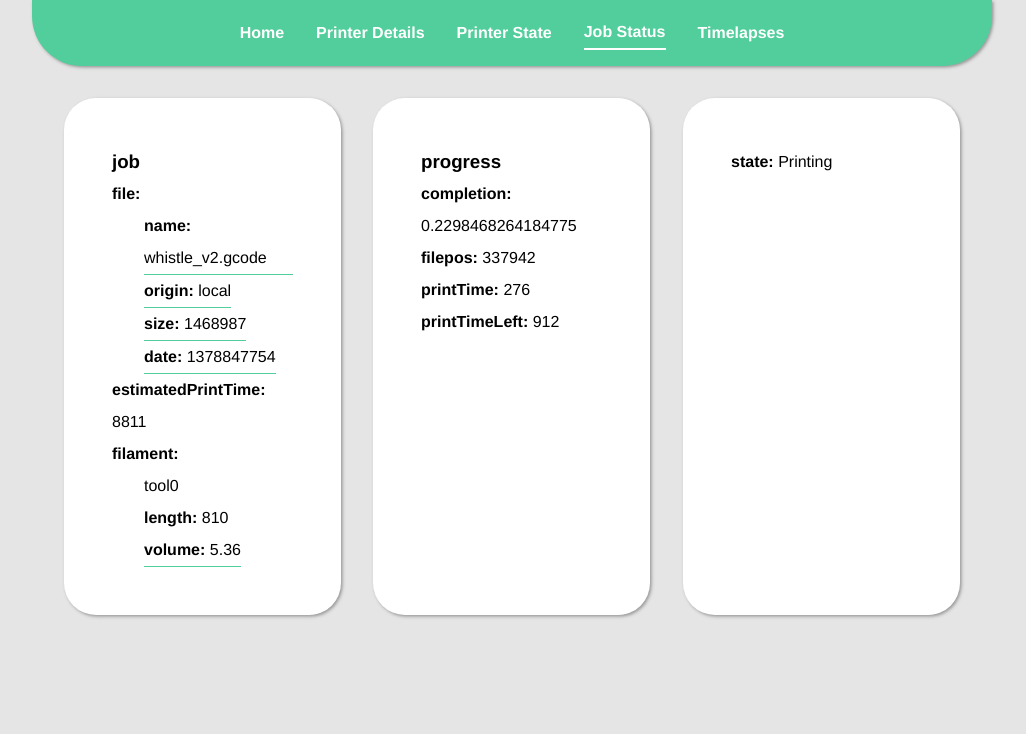
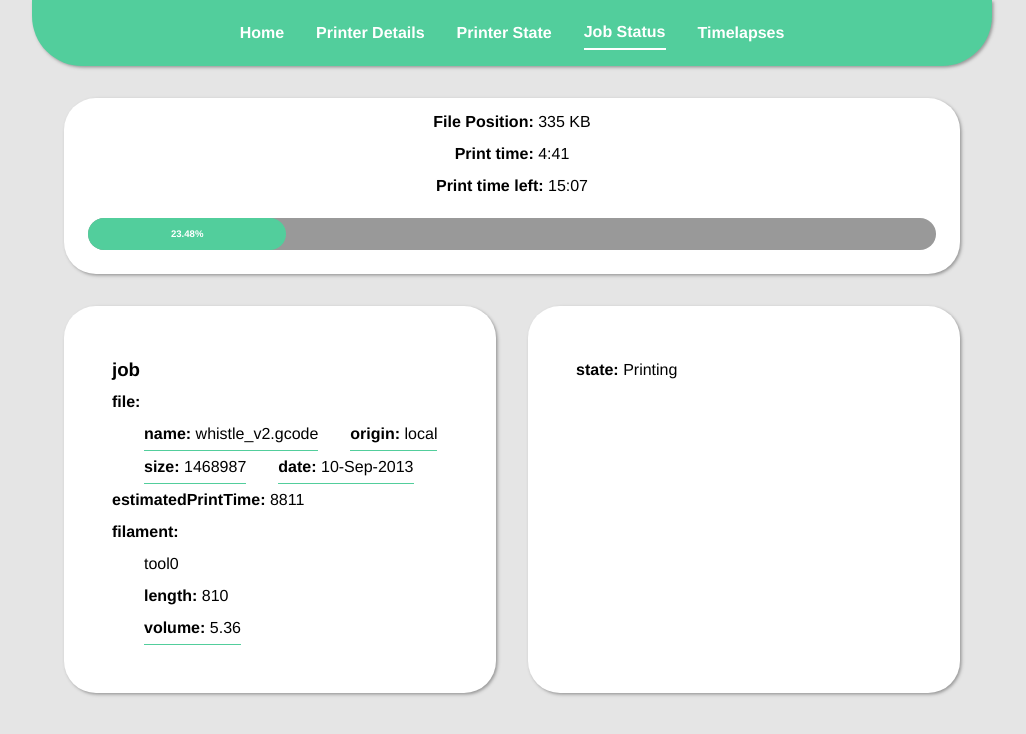
Before and after one commit to Grrom/printer-monitor, a Vue app: page /status in a window 1280 px wide. Shown: the top 734 px of the page, without its empty margins (128-1154 px from the left). Built offline with nearby package versions, Linux system fonts and the light colour scheme.

Commit message:
add progress

```diff
--- a/src/views/status.vue
+++ b/src/views/status.vue
@@ -7,6 +7,29 @@
       https://docs.octoprint.org/en/master/api/job.html#retrieve-information-about-the-current-job
     </p> -->
 
+    <div class="progress-container">
+      <p>
+        <strong>File Position:</strong>
+        {{ convertBytes(progress.filepos) }}
+      </p>
+      <p>
+        <strong>Print time:</strong>
+        {{ formatTime(progress.printTime) }}
+      </p>
+      <p>
+        <strong>Print time left:</strong>
+        {{ formatTime(progress.printTimeLeft) }}
+      </p>
+
+      <div class="progress-bar">
+        <div ref="progressBar" class="progress">
+          <strong
+            >{{ Math.round(progress.completion * 100 * 100) / 100 }}%
+          </strong>
+        </div>
+      </div>
+    </div>
+
     <details-lister :details-list="jobStatus"></details-lister>
 
     <!-- {{ jobStatus }} -->
@@ -15,7 +38,7 @@
 
 <script lang="ts">
 import detailsLister from "@/components/detailsLister.vue";
-import { defineComponent, ref } from "vue";
+import { defineComponent, onMounted, ref } from "vue";
 
 export default defineComponent({
   components: { detailsLister },
@@ -26,7 +49,7 @@ export default defineComponent({
           name: "whistle_v2.gcode",
           origin: "local",
           size: 1468987,
-          date: 1378847754,
+          date: formatDate(1378847754).toString(),
         },
         estimatedPrintTime: 8811,
         filament: {
@@ -36,24 +59,113 @@ export default defineComponent({
           },
         },
       },
-      progress: {
-        completion: 0.2298468264184775,
-        filepos: 337942,
-        printTime: 276,
-        printTimeLeft: 912,
-      },
       state: "Printing",
+    });
+
+    const progress = ref({
+      completion: 0.2298468264184775,
+      filepos: 337942,
+      printTime: 276,
+      printTimeLeft: 912,
+    });
+
+    const progressBar = ref();
+
+    function convertBytes(x: any) {
+      const units = ["bytes", "KB", "MB", "GB", "TB", "PB", "EB", "ZB", "YB"];
+
+      let l = 0,
+        n = parseInt(x, 10) || 0;
+
+      while (n >= 1024 && ++l) {
+        n = n / 1024;
+      }
+
+      return n.toFixed(n < 10 && l > 0 ? 1 : 0) + " " + units[l];
+    }
+
+    function formatTime(duration: number) {
+      let hrs = ~~(duration / 3600);
+      let mins = ~~((duration % 3600) / 60);
+      let secs = ~~duration % 60;
+
+      let ret = "";
+
+      if (hrs > 0) {
+        ret += "" + hrs + ":" + (mins < 10 ? "0" : "");
+      }
+
+      ret += "" + mins + ":" + (secs < 10 ? "0" : "");
+      ret += "" + secs;
+
+      return ret;
+    }
+
+    function formatDate(value: number) {
+      let date = new Date(value * 1000);
+      const day = date.toLocaleString("default", { day: "2-digit" });
+      const month = date.toLocaleString("default", { month: "short" });
+      const year = date.toLocaleString("default", { year: "numeric" });
+      return day + "-" + month + "-" + year;
+    }
+
+    onMounted(() => {
+      setInterval(function () {
+        progress.value.filepos += 1000;
+
+        progress.value.printTime += 1;
+        progress.value.printTimeLeft -= 1;
+
+        progress.value.completion += 0.001;
+        progressBar.value.style.width = `${
+          Math.round(progress.value.completion * 100 * 100) / 100
+        }%`;
+      }, 1000);
     });
 
     return {
       jobStatus,
+      progress,
+      progressBar,
+      convertBytes,
+      formatTime,
     };
   },
 });
 </script>
 
 <style lang="scss" scoped>
+@import "../styles/extension";
+@import "../styles/variables";
+
 #status-view {
   text-align: center;
+
+  .progress-container {
+    @extend .container;
+
+    .progress-bar {
+      height: 2em;
+      background-color: $blackLight;
+      position: relative;
+
+      @extend .rounded-border;
+      @extend .default-margin;
+
+      .progress {
+        transition: 1s;
+        opacity: 1;
+        width: 0%;
+        height: 100%;
+        color: $white;
+        font-size: 0.6em;
+        position: absolute;
+        top: 0;
+        left: 0;
+        background-color: $primary;
+        border-radius: inherit;
+      }
+    }
+  }
 }
 </style>
--- a/src/views/timelapses.vue
+++ b/src/views/timelapses.vue
@@ -11,7 +11,6 @@
       v-for="(timelapse, index) in allTimelapses"
       :key="timelapse.name"
       class="timelapse-container"
-      ref="timelapseContainer"
     >
       <div class="details-container">
         <div>
@@ -54,8 +53,6 @@ import { defineComponent, ref } from "vue";
 
 export default defineComponent({
   setup() {
-    const timelapseContainer = ref();
-
     const allTimelapses = ref([
       {
         name: "timelapse 01",
@@ -95,7 +92,6 @@ export default defineComponent({
     }
 
     return {
-      timelapseContainer,
       allTimelapses,
       setPlaying,
     };
```
Also changed, not shown: 1 other file (tests, documents, lock files or other folders).
